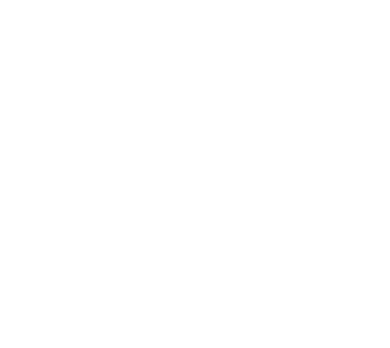
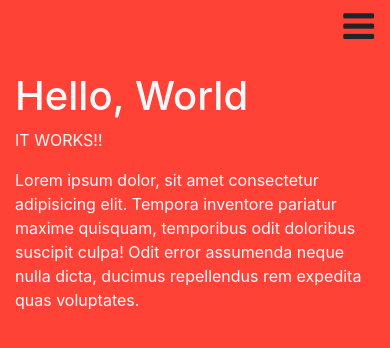
Before and after one commit to AbdullahinurAA/Javascript-Animated-Nav-Toggle, a plain HTML site: page index.html in a window 390 px wide. Drawn offline with nearby package versions, Linux system fonts and the light colour scheme.

Commit message:
add sass styling to html as well as hamburger icon

```diff
--- a/css/style.scss
+++ b/css/style.scss
@@ -0,0 +1,13 @@
+$primary-background: #FF4136;
+
+body {
+    background-color: $primary-background;
+}
+
+
+.navigation {
+    // text-align: right;
+    // align-content: flex-end;
+    position: fixed;
+    right: 0;
+}
--- a/index.html
+++ b/index.html
@@ -1,6 +1,7 @@
 <!doctype html>
 <html lang="en">
   <head>
+
     <title>Js Animated Nav</title>
     <!-- Required meta tags -->
     <meta charset="utf-8">
@@ -9,10 +10,22 @@
     <!-- Bootstrap CSS -->
     <link rel="stylesheet" href="https://stackpath.bootstrapcdn.com/bootstrap/4.3.1/css/bootstrap.min.css" integrity="sha384-ggOyR0iXCbMQv3Xipma34MD+dH/1fQ784/j6cY/iJTQUOhcWr7x9JvoRxT2MZw1T" crossorigin="anonymous">
 
+    <!-- Font awesome icons -->
+    <link href="https://stackpath.bootstrapcdn.com/font-awesome/4.7.0/css/font-awesome.min.css" rel="stylesheet" integrity="sha384-wvfXpqpZZVQGK6TAh5PVlGOfQNHSoD2xbE+QkPxCAFlNEevoEH3Sl0sibVcOQVnN" crossorigin="anonymous">
+
     <!-- My CSS -->
     <link rel="stylesheet" href="css/style.css">
   </head>
   <body>
+    <nav class="nav navbar navigation">
+            <i class="fa fa-bars" id="hamburger" style="font-size:36px"></i>
+    </nav>
+    <br>
+    <div class="container text-light mt-5">
+        <h1>Hello, World</h1>
+        <p>IT WORKS!!</p>
+        <p>Lorem ipsum dolor, sit amet consectetur adipisicing elit. Tempora inventore pariatur maxime quisquam, temporibus odit doloribus suscipit culpa! Odit error assumenda neque nulla dicta, ducimus repellendus rem expedita quas voluptates.</p>
+    </div>
 
 
 
```
Also changed, not shown: css/style.css, 1 other file.
